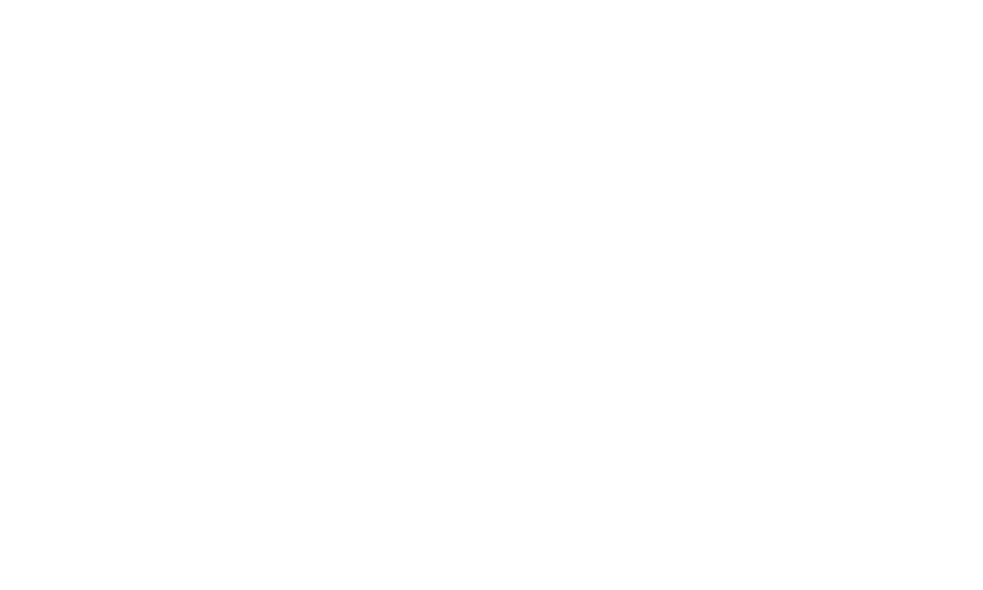
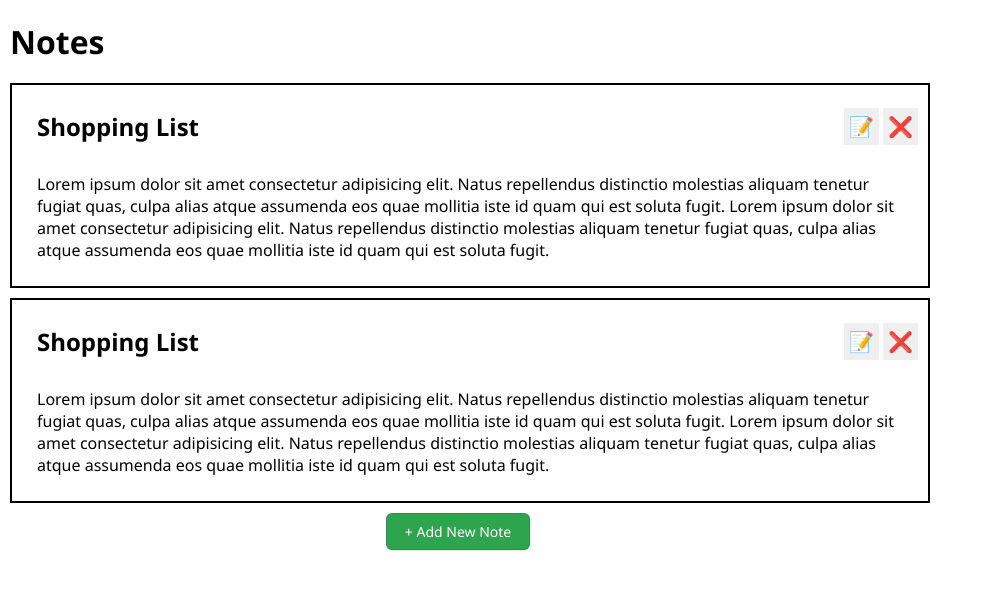
Before and after one commit to juicegod53/notes, a plain HTML site: page index.html in a window 1280 px wide. Shown: the whole page, without its empty margins (0-983 px from the left). Drawn offline with Linux system fonts and the light colour scheme.

Commit message:
Set up note layout

```diff
--- a/index.html
+++ b/index.html
@@ -7,6 +7,30 @@
     <link rel="stylesheet" href="styles.css">
 </head>
 <body>
+    <h1>Notes</h1>
+    <div class="notes">
+        <div class="note">
+            <div class="note-top">
+                <h2 class="note-title">Shopping List</h2>
+                <div class="note-buttons">
+                    <button>📝</button>
+                    <button>❌</button>
+                </div>
+            </div>
+            <p class="note-text">Lorem ipsum dolor sit amet consectetur adipisicing elit. Natus repellendus distinctio molestias aliquam tenetur fugiat quas, culpa alias atque assumenda eos quae mollitia iste id quam qui est soluta fugit. Lorem ipsum dolor sit amet consectetur adipisicing elit. Natus repellendus distinctio molestias aliquam tenetur fugiat quas, culpa alias atque assumenda eos quae mollitia iste id quam qui est soluta fugit.</p>
+        </div>
+        <div class="note">
+            <div class="note-top">
+                <h2 class="note-title">Shopping List</h2>
+                <div class="note-buttons">
+                    <button>📝</button>
+                    <button>❌</button>
+                </div>
+            </div>
+            <p class="note-text">Lorem ipsum dolor sit amet consectetur adipisicing elit. Natus repellendus distinctio molestias aliquam tenetur fugiat quas, culpa alias atque assumenda eos quae mollitia iste id quam qui est soluta fugit. Lorem ipsum dolor sit amet consectetur adipisicing elit. Natus repellendus distinctio molestias aliquam tenetur fugiat quas, culpa alias atque assumenda eos quae mollitia iste id quam qui est soluta fugit.</p>
+        </div>
+        <button id="new">+ Add New Note</button>
+    </div>
     <script src="script.js"></script>
 </body>
 </html>
--- a/styles.css
+++ b/styles.css
@@ -0,0 +1,68 @@
+* {
+    font-family:'Segoe UI', Tahoma, Geneva, Verdana, sans-serif;
+    margin: 0;
+    padding: 0;
+}
+
+body {
+    display: flex;
+    flex-direction: column;
+}
+
+h1 {
+    margin: 20px 0 20px 10px
+}
+
+.notes {
+    display: flex;
+    flex-direction: column;
+    margin-left: 10px;
+    width: 70%;
+}
+
+.note {
+    border: 2px solid black;
+    width: 100%;
+    margin-bottom: 10px;
+    padding: 10px;
+}
+
+.note-title, .note-text {
+    margin: 15px;
+}
+
+.note-title {
+    display: inline;
+}
+
+.note-top {
+    display: flex;
+    justify-content: space-between;
+    align-items: center;
+}
+
+button {
+    font-size: 20px;
+    border: none;
+    padding: 5px;
+}
+
+#new {
+  background-color: #2ea44f;
+  border: 1px solid rgba(27, 31, 35, .15);
+  border-radius: 6px;
+  box-shadow: rgba(27, 31, 35, .1) 0 1px 0;
+  box-sizing: border-box;
+  color: #fff;
+  font-size: 14px;
+  padding: 8px 18px;
+  margin: auto;
+}
+
+#new:hover {
+    background-color: #2c974b;
+}
+
+#new:active {
+  background-color: #298e46;
+}
```
